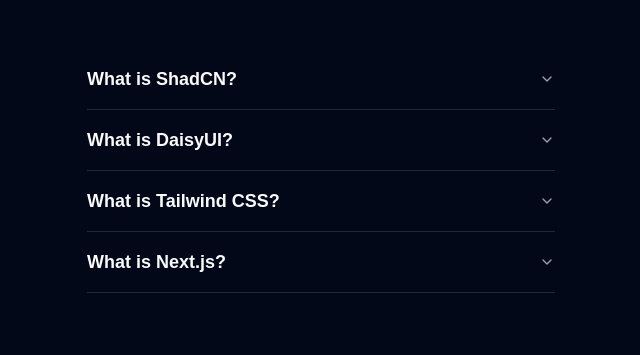
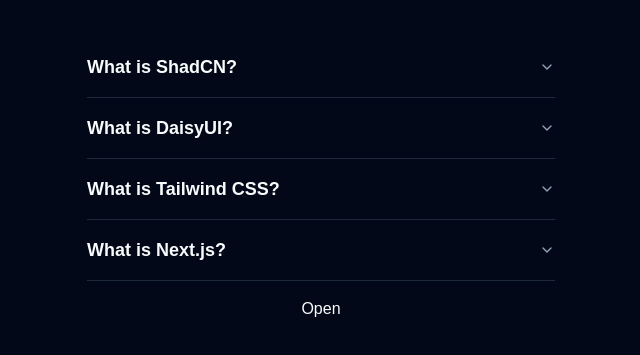
Before and after one commit to amank736836/Chai-Aur-CSS, a Next.js app in the folder shadcn/: page /accord in a window 1280 px wide. Shown: the part 229-584 px from the top of the page, without its empty margins (319-959 px from the left). Built offline with nearby package versions, Linux system fonts and the light colour scheme.

Commit message:
Add AlertDialog component to AccordPage for navigation confirmation

```diff
--- a/shadcn/src/app/accord/page.tsx
+++ b/shadcn/src/app/accord/page.tsx
@@ -4,6 +4,19 @@
   AccordionItem,
   AccordionTrigger,
 } from "@/components/ui/accordion";
+
+import {
+  AlertDialog,
+  AlertDialogAction,
+  AlertDialogCancel,
+  AlertDialogContent,
+  AlertDialogDescription,
+  AlertDialogFooter,
+  AlertDialogHeader,
+  AlertDialogTitle,
+  AlertDialogTrigger,
+} from "@/components/ui/alert-dialog";
+import Link from "next/link";
 
 export default function AccordPage() {
   const faq = [
@@ -29,7 +42,7 @@
   ];
 
   return (
-    <div className="flex justify-center items-center min-h-screen">
+    <div className="flex justify-center items-center min-h-screen flex-col">
       <main className="w-[500px] p-4 h-full">
         {faq.map(({ question, answer }) => (
           <Accordion type="single" collapsible className="w-full">
@@ -44,6 +57,24 @@
           </Accordion>
         ))}
       </main>
+
+      <AlertDialog>
+        <AlertDialogTrigger>Open</AlertDialogTrigger>
+        <AlertDialogContent>
+          <AlertDialogHeader>
+            <AlertDialogTitle>Are you absolutely sure?</AlertDialogTitle>
+            <AlertDialogDescription>
+              That You want to go back to the home page?
+            </AlertDialogDescription>
+          </AlertDialogHeader>
+          <AlertDialogFooter>
+            <AlertDialogCancel>Cancel</AlertDialogCancel>
+            <Link href="/">
+              <AlertDialogAction>Continue</AlertDialogAction>
+            </Link>
+          </AlertDialogFooter>
+        </AlertDialogContent>
+      </AlertDialog>
     </div>
   );
 }
```
